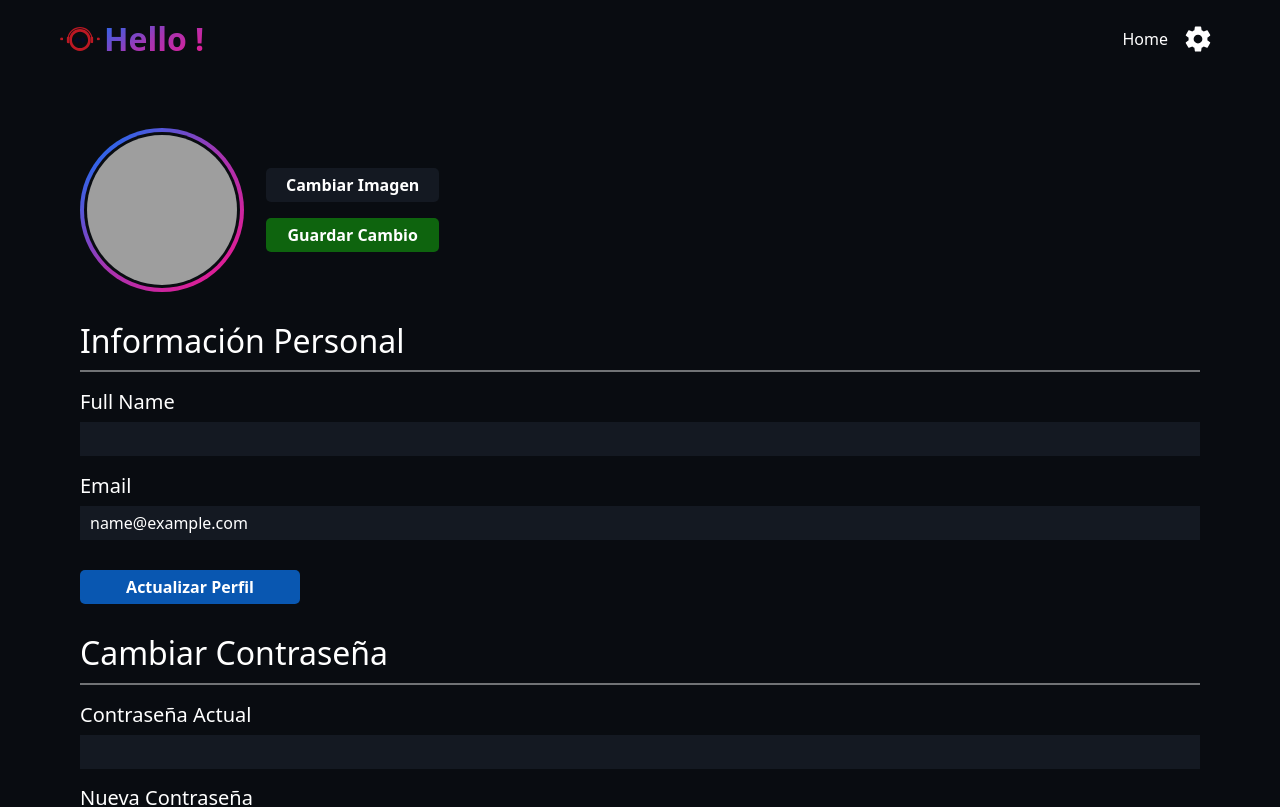
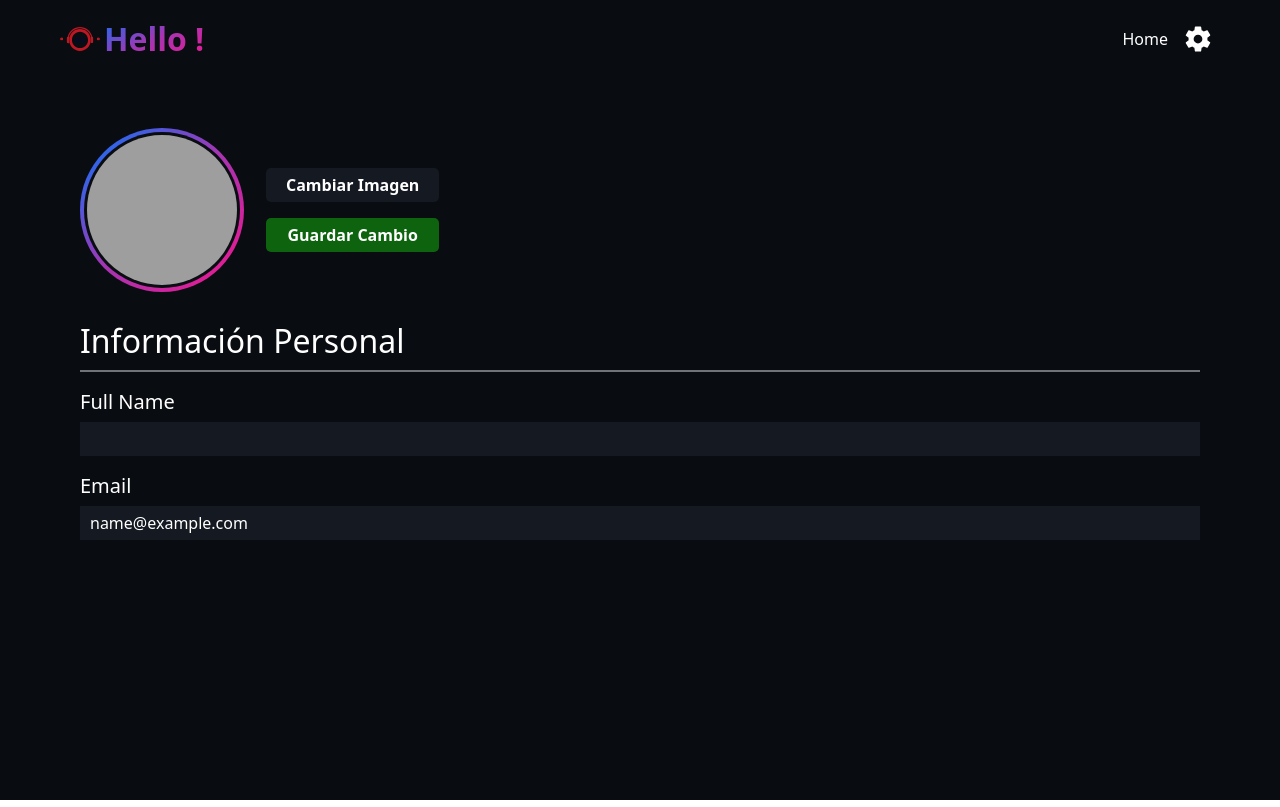
Before and after one commit to OmarPintado/djparty-client, a React (Vite) app: page /perfil in a window 1280 px wide. Shown: the top 807 px of the page. Built offline with nearby package versions, Linux system fonts and the light colour scheme; no server answers; sample sign-in values are in the browser's storage; grey boxes are pictures that could not be loaded.

Commit message:
chore: remove usage of password update component

```diff
--- a/src/components/perfil/PerfilComponent.tsx
+++ b/src/components/perfil/PerfilComponent.tsx
@@ -1,5 +1,4 @@
 import { useState, ChangeEvent, useContext, FormEvent } from "react";
-import ChangePassword from "./ChangePassword";
 import UpdateProfile from "./UpdateProfile";
 import "./css/perfil.css";
 import { UserContext } from "../../context/UserContextProvider";
@@ -106,8 +105,6 @@ const PerfilComponent = () => {
                 </div>
                 <h2 className="profile-heading">Información Personal</h2>
                 <UpdateProfile user={user} />
-                <h2 className="profile-heading">Cambiar Contraseña</h2>
-                <ChangePassword />
             </div>
         </div>
     );
--- a/src/components/perfil/UpdateProfile.tsx
+++ b/src/components/perfil/UpdateProfile.tsx
@@ -1,4 +1,4 @@
-import { SubmitHandler, useForm } from "react-hook-form";
+import { useForm } from "react-hook-form";
 import { User } from "../../types";
 
 type UpdateProfileProps = {
@@ -11,7 +11,6 @@ type UpdateProfileFormInputs = {
 const UpdateProfile = ({ user }: UpdateProfileProps) => {
     const {
         register,
-        handleSubmit,
         formState: { errors },
     } = useForm<UpdateProfileFormInputs>({
         defaultValues: {
@@ -19,17 +18,10 @@ const UpdateProfile = ({ user }: UpdateProfileProps) => {
             email: user?.email,
         },
     });
-    const onSubmit: SubmitHandler<UpdateProfileFormInputs> = async (
-        updateUserDataDto
-    ) => {
-    };
 
     return (
         <div className="update-profile">
-            <form
-                onSubmit={handleSubmit(onSubmit)}
-                className="form-update-profile"
-            >
+            <form className="form-update-profile">
                 <div className="form-change-camp">
                     <label className="fw-normal text-white fs-5">
                         Full Name
@@ -39,6 +31,7 @@ const UpdateProfile = ({ user }: UpdateProfileProps) => {
                         {...register("fullName", {
                             required: "El nombre completo es obligatorio",
                         })}
+                        readOnly
                         className="form-input"
                     />
                     {errors.fullName && (
@@ -59,6 +52,7 @@ const UpdateProfile = ({ user }: UpdateProfileProps) => {
                                 message: "El formato del correo es inválido",
                             },
                         })}
+                        readOnly
                         className="form-input"
                     />
                     {errors.email && (
@@ -67,10 +61,6 @@ const UpdateProfile = ({ user }: UpdateProfileProps) => {
                         </p>
                     )}
                 </div>
-
-                <button className="btn-save-change mt-3" type="submit">
-                    Actualizar Perfil
-                </button>
             </form>
         </div>
     );
--- a/src/pages/RoomPages/RoomPlayList.tsx
+++ b/src/pages/RoomPages/RoomPlayList.tsx
@@ -88,6 +88,14 @@ const RoomPlayList: React.FC<RoomPlayListProps> = () => {
                 setSongRequests(data);
             });
         } catch (error: any) {
+            console.log(error);
+            if (error.response.data.message) {
+                setToastProps({
+                    message: error.response.data.message,
+                    class: "error",
+                });
+                return;
+            }
             setToastProps({
                 message: "No se pudo agregar la canción. Intenta nuevamente..",
                 class: "error",
```
Also changed, not shown: 1 other file (tests, documents, lock files or other folders).
